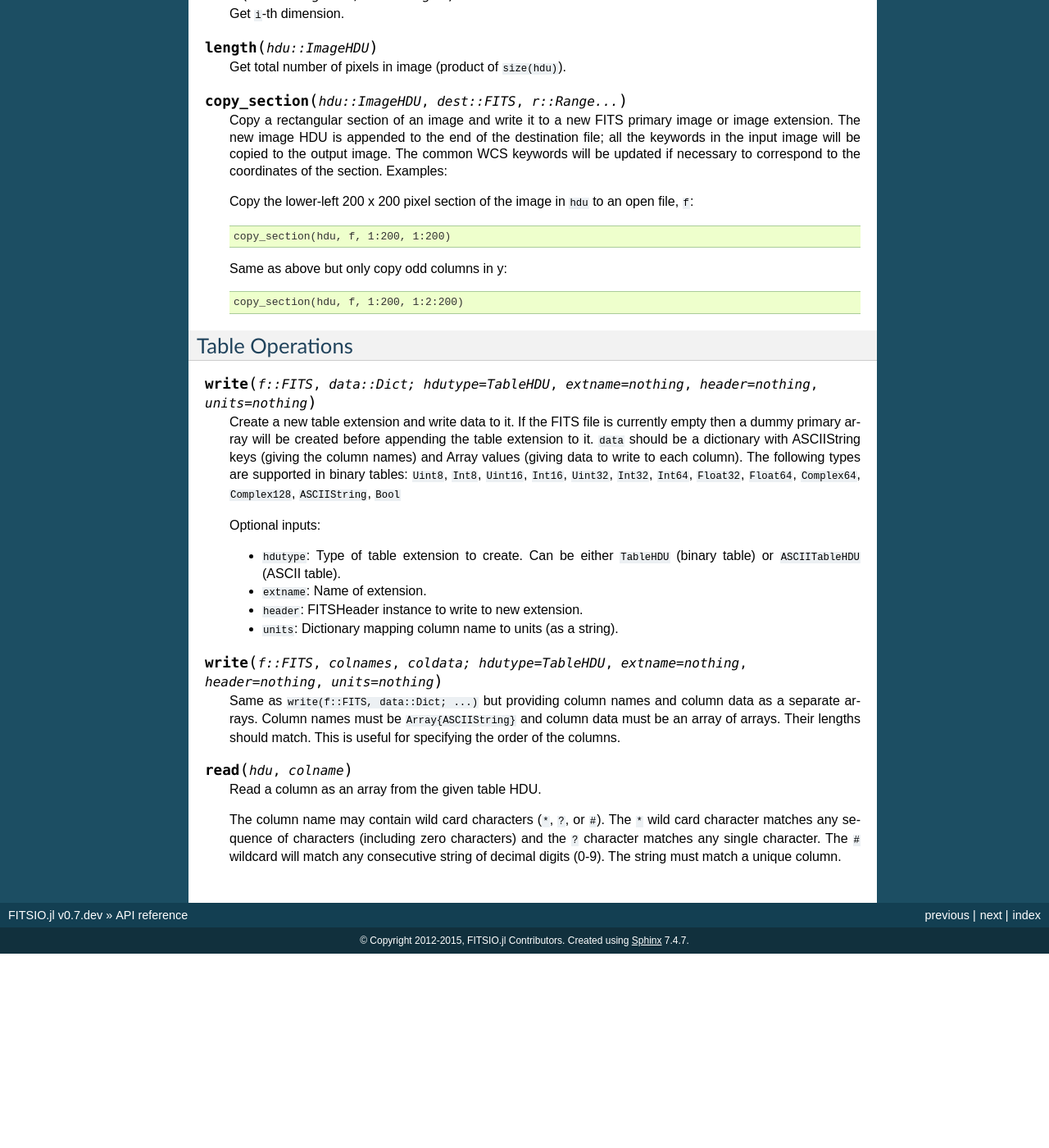
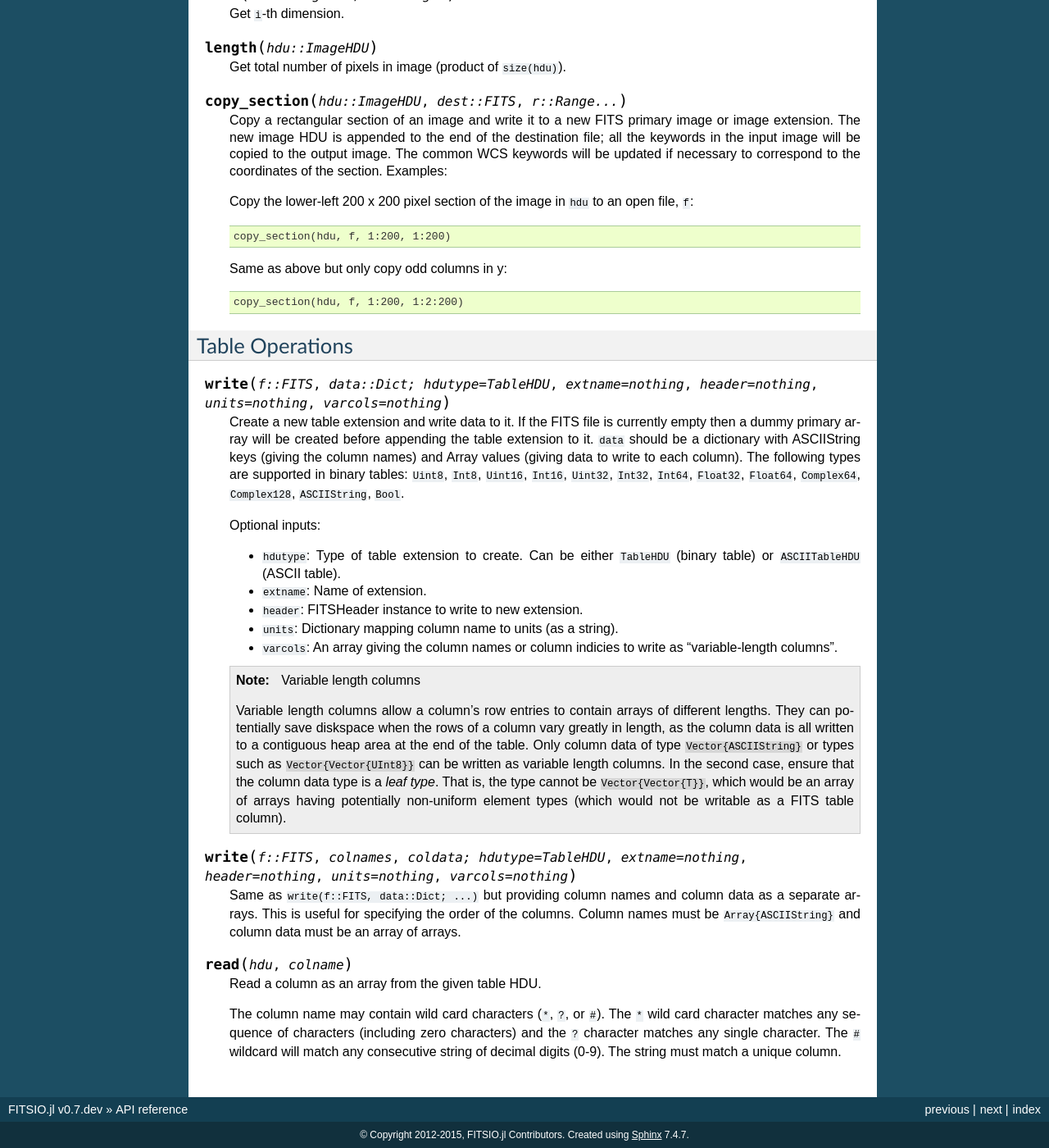
Before and after one commit to JuliaAstro/FITSIO.jl, a Sphinx documentation site: the page built from doc/api.rst, in a window 1280 px wide and 1400 px high, scrolled down 1514 px. Shown: the whole window at 82% size. Built offline with Sphinx 7.4.7, drawn with Linux system fonts in a browser that asks for light colours; before the commit the page ends 2677 px from its top, so only the background shows below that.

Commit message:
support writing variable length columns & tests

```diff
--- a/doc/api.rst
+++ b/doc/api.rst
@@ -121,7 +121,7 @@ Image operations
 Table Operations
 ----------------
 
-.. function:: write(f::FITS, data::Dict; hdutype=TableHDU, extname=nothing, header=nothing, units=nothing)
+.. function:: write(f::FITS, data::Dict; hdutype=TableHDU, extname=nothing, header=nothing, units=nothing, varcols=nothing)
 
    Create a new table extension and write data to it. If the FITS file
    is currently empty then a dummy primary array will be created
@@ -131,7 +131,7 @@ Table Operations
    types are supported in binary tables: ``Uint8``, ``Int8``,
    ``Uint16``, ``Int16``, ``Uint32``, ``Int32``, ``Int64``,
    ``Float32``, ``Float64``, ``Complex64``, ``Complex128``,
-   ``ASCIIString``, ``Bool``
+   ``ASCIIString``, ``Bool``.
 
    Optional inputs:
 
@@ -140,14 +140,29 @@ Table Operations
    - ``extname``: Name of extension.
    - ``header``: FITSHeader instance to write to new extension.
    - ``units``: Dictionary mapping column name to units (as a string).
+   - ``varcols``: An array giving the column names or column indicies to
+     write as "variable-length columns".
 
-.. function:: write(f::FITS, colnames, coldata; hdutype=TableHDU, extname=nothing, header=nothing, units=nothing)
+   .. note:: Variable length columns
+
+      Variable length columns allow a column's row entries to contain
+      arrays of different lengths. They can potentially save diskspace
+      when the rows of a column vary greatly in length, as the column
+      data is all written to a contiguous heap area at the end of the
+      table. Only column data of type ``Vector{ASCIIString}`` or types
+      such as ``Vector{Vector{UInt8}}`` can be written as variable
+      length columns. In the second case, ensure that the column data
+      type is a *leaf type*. That is, the type cannot be
+      ``Vector{Vector{T}}``, which would be an array of arrays having
+      potentially non-uniform element types (which would not be
+      writable as a FITS table column).
+
+.. function:: write(f::FITS, colnames, coldata; hdutype=TableHDU, extname=nothing, header=nothing, units=nothing, varcols=nothing)
 
    Same as ``write(f::FITS, data::Dict; ...)`` but providing column
-   names and column data as a separate arrays. Column names must be
-   ``Array{ASCIIString}`` and column data must be an array of
-   arrays. Their lengths should match. This is useful for specifying
-   the order of the columns.
+   names and column data as a separate arrays. This is useful for
+   specifying the order of the columns. Column names must be
+   ``Array{ASCIIString}`` and column data must be an array of arrays.
 
 .. function:: read(hdu, colname)
 
```
Also changed, not shown: NEWS.md (+4 -0 lines), 2 other files.
